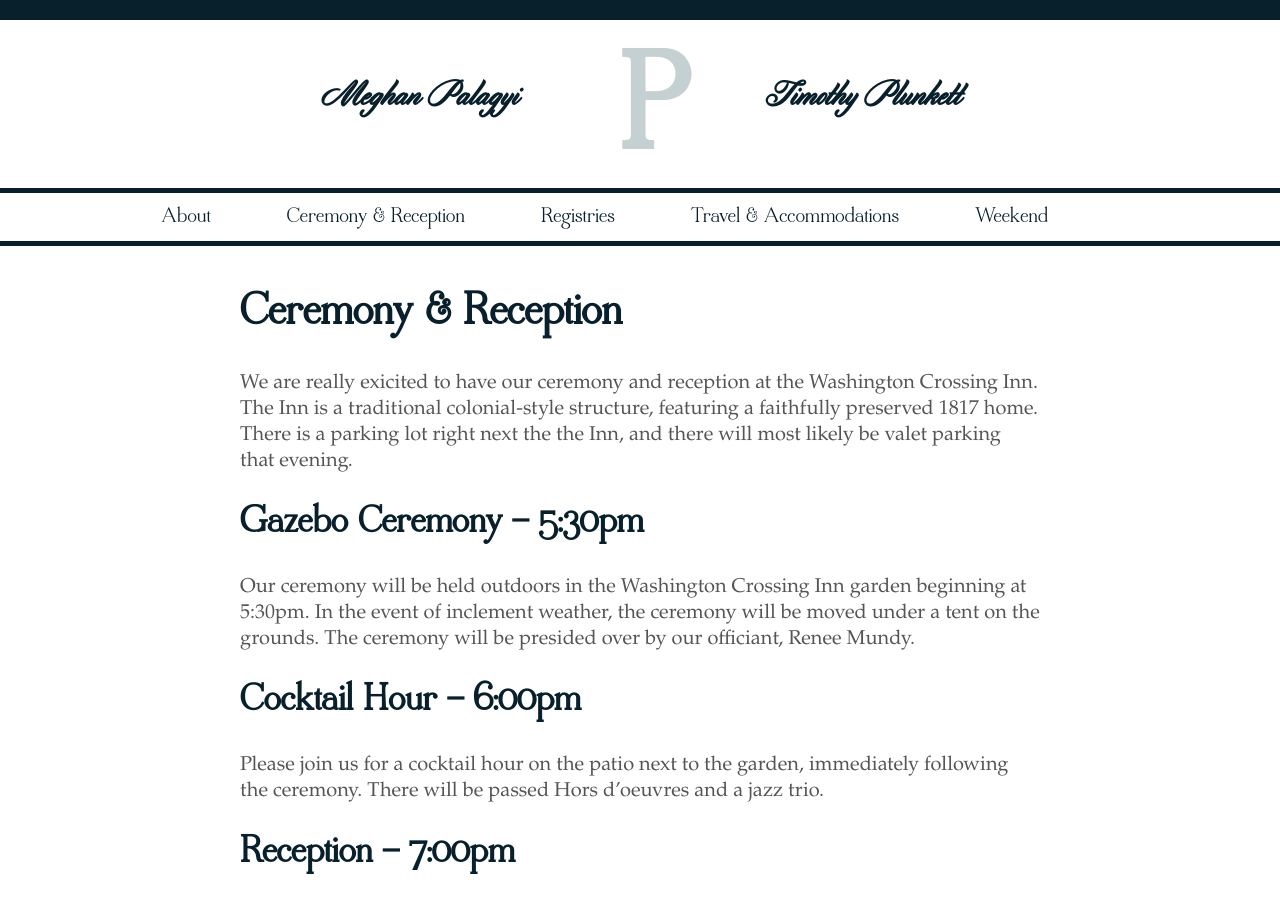
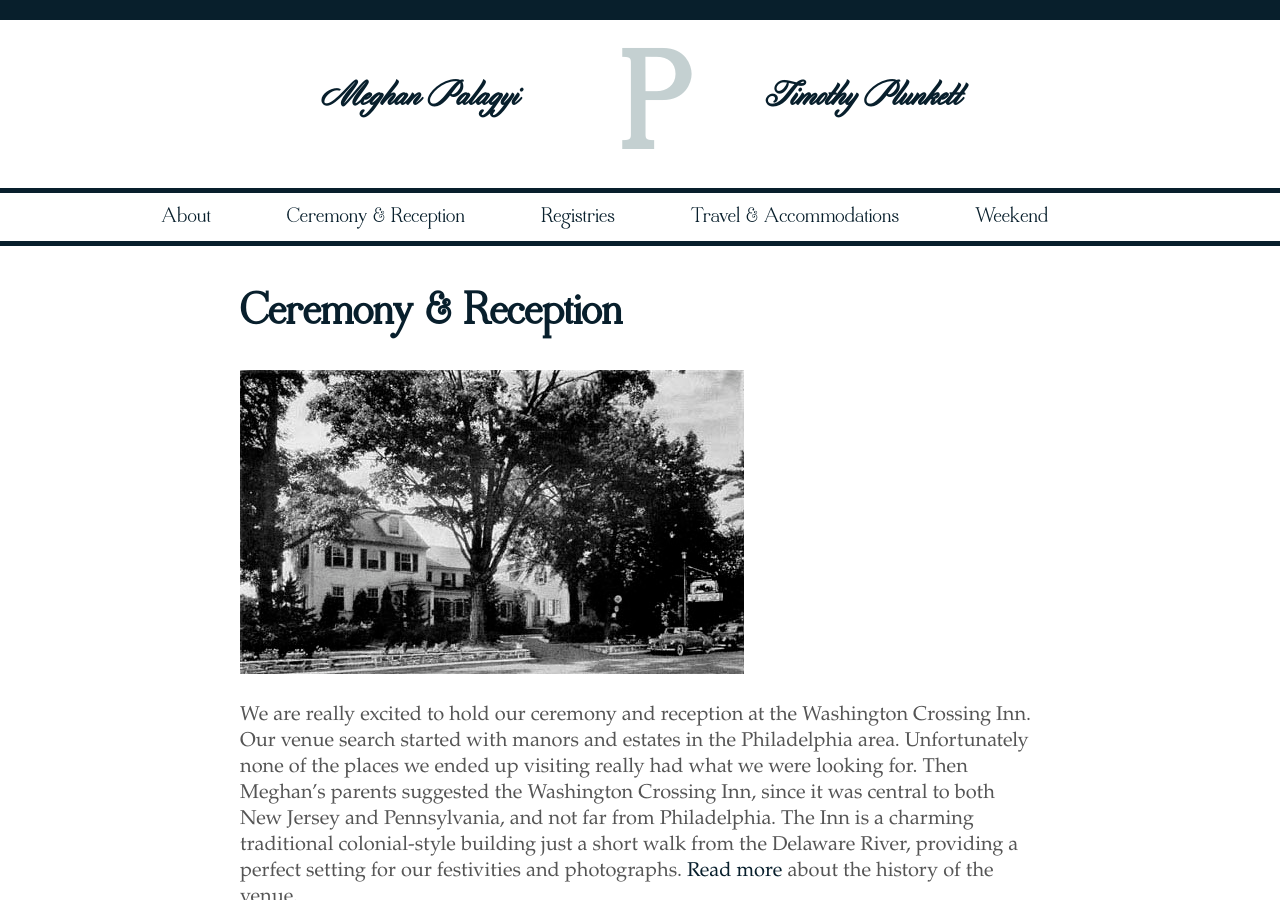
Before and after one commit to timplunkett/meghanandtim.us, a Jekyll site: the page built from ceremony-reception/index.md, in a window 1280 px wide and 900 px high. Built offline with Jekyll 4.4.1, drawn with Linux system fonts in a browser that asks for light colours; some of the changed text lies outside the part shown.

Commit message:
Add Inn image, footer background image, update content.

```diff
--- a/about/index.md
+++ b/about/index.md
@@ -12,10 +12,10 @@
 
 After we finished eating, Tim suggested we stroll around Redwood City since it was not quite sunset.
 I agreed, though I was wearing a short sleeve dress and didn't bring a coat.
-Tim offered be his sport jacket, but I declined since I was being stubborn.
+Tim offered me his sport jacket, but I declined since I was being stubborn.
 We walked around the corner to The San Mateo County Hall of Justice, which was featured in "Harold and Maude" when Maude saves a tree.
-Tim wanted to sit under the tree, but I didn't want to stay there because there was a high school couple making out.
-We walked to a park near the library, but there were highschoolers hanging out there too.
+Tim wanted to sit under the tree, but I didn't want to stay there because there was a high school couple making out there.
+We walked to a park near the library, but there were high-schoolers hanging out there too.
 I was getting grumpy because I was cold and wanted to go home.
 
 We got home, greeted the dog, and were chatting in the kitchen.
@@ -30,6 +30,7 @@
 Even though by that time it was late, I called my parents and sister, and texted friends to tell everyone the good news!
 
 ## Us in numbers
+
 1. One cross-country move
 
 2. Two trips to Copenhagen
@@ -60,7 +61,9 @@
 Kim is minoring in sculpture and materials explorations, and spends much of her time outside of class crafting beautifully sculpted pieces out of wood.
 
 #### Julia Winder
+
 ##### Best friend from high school
+
 Julia and Meghan met at Princeton High School through mutual friends.
 They were on the swim team sophomore winter together, suffering through two-a-days and dry land workouts.
 Much to the chagrin of their teachers, the two had the majority of their classes together senior year, causing all sorts of mayhem and antics, in addition to being super peer group leaders!
@@ -69,7 +72,9 @@
 Meghan admires Julia's effervescent energy, perpetual warmth towards family, and acquaintaces alike, and feels so very lucky to have her as a friend.
 
 #### Sarah Solomon
+
 ##### Best friend from college
+
 Sarah and Meghan became fast friends their freshman year at Drexel, initially due in part to their preppy sensibilities.
 Coincidentally, both were graphic design majors assigned to the top floor of the freshman honors Race Street dormitory.
 Through college they maintained their "honors advantage" together, figuring out which classes to take and how to get ahead in the major.
@@ -92,7 +97,9 @@
 
 
 #### Dustin Ingram
+
 ##### Best friend in college
+
 Dustin and Tim met during freshmen year at Drexel, thanks to some mutual friends.
 Although they were both computer science majors, they never seemed to have any classes together, and took very different directions within the computer science field.
 Starting in sophomore year, Dustin and Tim were roommates in the same house for three years.
--- a/ceremony-reception/index.md
+++ b/ceremony-reception/index.md
@@ -5,18 +5,23 @@
 
 # Ceremony &amp; Reception
 
-We are really exicited to have our ceremony and reception at the Washington Crossing Inn.
-The Inn is a traditional colonial-style structure, featuring a faithfully preserved 1817 home.
-There is a parking lot right next the the Inn, and there will most likely be valet parking that evening.
+{:.washingtion-crossing-inn}
+![Meghan and Tim](/images/washingtion-crossing-inn.jpg)
 
-## Gazebo Ceremony - 5:30pm
+We are really excited to hold our ceremony and reception at the Washington Crossing Inn.
+Our venue search started with manors and estates in the Philadelphia area.
+Unfortunately none of the places we ended up visiting really had what we were looking for.
+Then Meghan's parents suggested the Washington Crossing Inn, since it was central to both New Jersey and Pennsylvania, and not far from Philadelphia.
+The Inn is a charming traditional colonial-style building just a short walk from the Delaware River, providing a perfect setting for our festivities and photographs. [Read more](http://www.washingtoncrossinginn.com/about) about the history of the venue.
+
+### Gazebo Ceremony - 5:30pm
 Our ceremony will be held outdoors in the Washington Crossing Inn garden beginning at 5:30pm.
 In the event of inclement weather, the ceremony will be moved under a tent on the grounds.
 The ceremony will be presided over by our officiant, Renee Mundy.
 
-## Cocktail Hour - 6:00pm
-Please join us for a cocktail hour on the patio next to the garden, immediately following the ceremony.
-There will be passed Hors d'oeuvres and a jazz trio.
+### Cocktail Hour
+Please join us for a cocktail hour on the patio in the garden, immediately following the ceremony.
+There will be passed hors d'oeuvres and a jazz trio.
 
-## Reception - 7:00pm
-A seated dinner and dancing will be held in the ballroom beginning at 7:00pm.
+### Reception - 7:00pm
+A seated dinner, followed by dancing will be held in the ballroom beginning at 7:00pm.
```
Also changed, not shown: other parts of about/index.md (+4 -4 lines), travel-accommodations/index.md (+3 -0 lines), images/black-paper.png (added), images/washingtion-crossing-inn.jpg (added).
